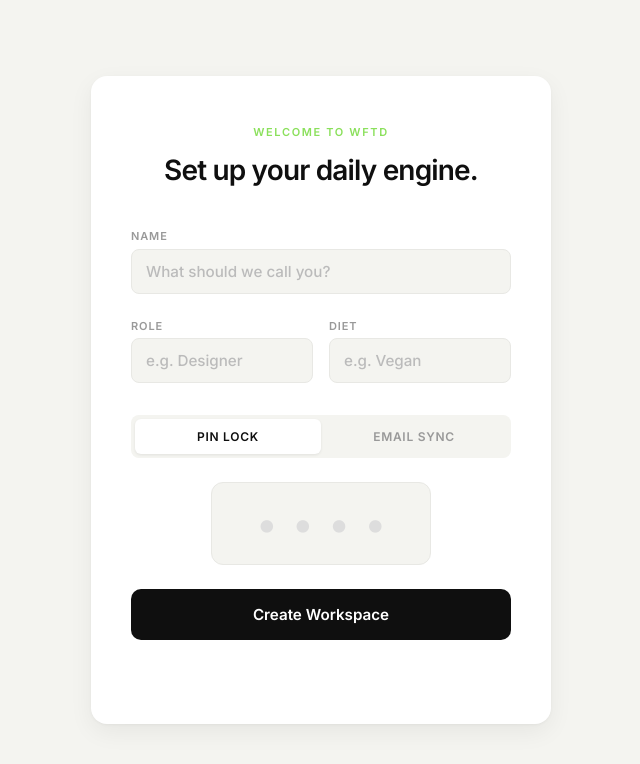
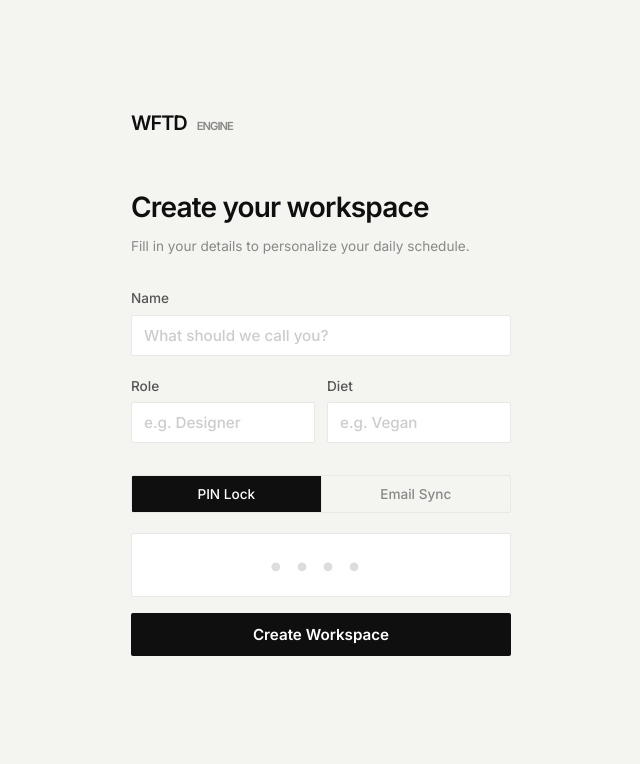
Before and after one commit to Danhand5555/wftd, a website built with Vite: page index.html in a window 1280 px wide. Shown: the whole page, without its empty margins (319-959 px from the left). Built offline with nearby package versions, Linux system fonts and the light colour scheme; no server answers.

Commit message:
Auth redesign: match app identity with sharp borders, brand mark, standard form inputs, editorial layout

```diff
--- a/index.html
+++ b/index.html
@@ -27,53 +27,53 @@
     <!-- Main Container -->
     <main class="app-container">
 
-        <!-- Auth Screen (Niche Lifestyle Aesthetic) -->
+        <!-- Auth Screen -->
         <section id="auth-view" class="auth-overlay">
             <div class="auth-box">
                 <div id="auth-signup-layer">
-                    <header class="auth-header">
-                        <span class="auth-kicker">Welcome to WFTD</span>
-                        <h1 class="auth-title">Set up your daily engine.</h1>
-                    </header>
+                    <div class="auth-brand">WFTD <span>Engine</span></div>
+                    <h1 class="auth-heading">Create your workspace</h1>
+                    <p class="auth-desc">Fill in your details to personalize your daily schedule.</p>
 
-                    <div class="profile-stack">
-                        <div class="auth-input-group">
-                            <label>Name</label>
-                            <input type="text" id="auth-alias-input" class="niche-input"
-                                placeholder="What should we call you?" autocomplete="off">
+                    <div class="auth-form-stack">
+                        <div class="auth-field">
+                            <label for="auth-alias-input">Name</label>
+                            <input type="text" id="auth-alias-input" placeholder="What should we call you?"
+                                autocomplete="off">
                         </div>
-
-                        <div style="display: grid; grid-template-columns: 1fr 1fr; gap: 16px;">
-                            <div class="auth-input-group">
-                                <label>Role</label>
-                                <input type="text" id="auth-job-input" class="niche-input" placeholder="e.g. Designer"
-                                    autocomplete="off">
+                        <div class="auth-row">
+                            <div class="auth-field">
+                                <label for="auth-job-input">Role</label>
+                                <input type="text" id="auth-job-input" placeholder="e.g. Designer" autocomplete="off">
                             </div>
-                            <div class="auth-input-group">
-                                <label>Diet</label>
-                                <input type="text" id="auth-food-input" class="niche-input" placeholder="e.g. Vegan"
-                                    autocomplete="off">
+                            <div class="auth-field">
+                                <label for="auth-food-input">Diet</label>
+                                <input type="text" id="auth-food-input" placeholder="e.g. Vegan" autocomplete="off">
                             </div>
                         </div>
                     </div>
 
-                    <div class="auth-switch">
+                    <div class="auth-method-toggle">
                         <button type="button" class="switch-btn active" data-target="mode-pin">PIN Lock</button>
                         <button type="button" class="switch-btn" data-target="mode-email">Email Sync</button>
                     </div>
 
                     <div id="mode-pin" class="tab-content active">
-                        <div class="pin-niche-container">
+                        <div class="auth-pin-wrap">
                             <input type="password" id="auth-pin-setup" class="pin-entry" maxlength="4"
                                 placeholder="••••" inputmode="numeric">
-                            <button type="button" class="btn-niche-main" id="btn-auth-signup">Create Workspace</button>
+                            <button type="button" class="btn-auth-primary" id="btn-auth-signup">Create
+                                Workspace</button>
                         </div>
                     </div>
 
                     <div id="mode-email" class="tab-content">
-                        <div class="pin-niche-container">
-                            <input type="email" id="auth-email-input" class="niche-input" placeholder="your@email.com">
-                            <button type="button" class="btn-niche-main" id="btn-magic-signup"><i data-lucide="sparkles"
+                        <div class="auth-pin-wrap">
+                            <div class="auth-field">
+                                <label for="auth-email-input">Email</label>
+                                <input type="email" id="auth-email-input" placeholder="your@email.com">
+                            </div>
+                            <button type="button" class="btn-auth-primary" id="btn-magic-signup"><i data-lucide="mail"
                                     style="width:16px;height:16px;display:inline-block;vertical-align:middle;margin-right:6px;"></i>Send
                                 Magic Link</button>
                         </div>
@@ -81,37 +81,38 @@
                 </div>
 
                 <div id="auth-login-layer" class="hide">
-                    <header class="auth-header">
-                        <span class="auth-kicker" id="auth-welcome-back">Workspace Locked</span>
-                        <h1 class="auth-title">Resume your routine.</h1>
-                    </header>
+                    <div class="auth-brand">WFTD <span>Engine</span></div>
+                    <h1 class="auth-heading" id="auth-welcome-back">Welcome back</h1>
+                    <p class="auth-desc">Enter your credentials to resume.</p>
 
-                    <div class="auth-switch">
-                        <button type="button" class="switch-btn active" data-target="login-mode-pin">By PIN</button>
-                        <button type="button" class="switch-btn" data-target="login-mode-email">By Email</button>
+                    <div class="auth-method-toggle">
+                        <button type="button" class="switch-btn active" data-target="login-mode-pin">PIN</button>
+                        <button type="button" class="switch-btn" data-target="login-mode-email">Email</button>
                     </div>
 
                     <div id="login-mode-pin" class="tab-content active">
-                        <div class="pin-niche-container">
+                        <div class="auth-pin-wrap">
                             <input type="password" id="auth-pin-login" class="pin-entry" maxlength="4"
                                 placeholder="••••" inputmode="numeric">
-                            <button type="button" class="btn-niche-main" id="btn-auth-login">Unlock Workspace</button>
+                            <button type="button" class="btn-auth-primary" id="btn-auth-login">Unlock</button>
                         </div>
                     </div>
 
                     <div id="login-mode-email" class="tab-content">
-                        <div class="pin-niche-container">
-                            <input type="email" id="auth-email-login" class="niche-input"
-                                placeholder="email@address.com" style="text-align: center; font-size: 24px;">
-                            <button type="button" class="btn-niche-main" id="btn-magic-login"><i data-lucide="sparkles"
-                                    style="width:16px;height:16px;display:inline-block;vertical-align:middle;margin-right:6px;"></i>Instant
-                                Login</button>
+                        <div class="auth-pin-wrap">
+                            <div class="auth-field">
+                                <label for="auth-email-login">Email</label>
+                                <input type="email" id="auth-email-login" placeholder="your@email.com">
+                            </div>
+                            <button type="button" class="btn-auth-primary" id="btn-magic-login"><i data-lucide="mail"
+                                    style="width:16px;height:16px;display:inline-block;vertical-align:middle;margin-right:6px;"></i>Send
+                                Login Link</button>
                         </div>
                     </div>
 
                     <div class="auth-footer">
-                        <button type="button" class="btn-ghost reset-btn" id="btn-auth-reset">System Reset / Switch
-                            Account</button>
+                        <button type="button" class="btn-ghost reset-btn" id="btn-auth-reset">Reset / Switch
+                            account</button>
                     </div>
                 </div>
 
--- a/styles.css
+++ b/styles.css
@@ -49,205 +49,211 @@
 .auth-overlay {
     position: fixed;
     inset: 0;
-    background-color: var(--clr-surface);
+    background: var(--clr-paper);
     display: flex;
     align-items: center;
     justify-content: center;
     z-index: 1000;
-    overflow-y: auto;
-    padding: 24px;
+    padding: var(--space-24);
 }
 
 .auth-box {
     width: 100%;
-    max-width: 460px;
-    background: var(--clr-paper);
-    border-radius: 16px;
-    padding: 48px 40px;
-    box-shadow: 0 1px 3px rgba(0, 0, 0, 0.04), 0 8px 24px rgba(0, 0, 0, 0.06);
-    animation: auth-fade-in 0.8s var(--ease-fluid);
-}
-
-@keyframes auth-fade-in {
-    from {
-        opacity: 0;
-        transform: translateY(12px);
-    }
-
-    to {
-        opacity: 1;
-        transform: translateY(0);
-    }
-}
-
-/* Header */
-.auth-header {
-    text-align: center;
-    margin-bottom: 40px;
-}
-
-.auth-kicker {
-    font-size: 11px;
+    max-width: 380px;
+}
+
+/* Brand */
+.auth-brand {
+    font-weight: 900;
+    font-size: var(--tx-lg);
+    letter-spacing: -0.05em;
+    margin-bottom: 48px;
+}
+
+.auth-brand span {
+    font-size: var(--tx-tiny);
     text-transform: uppercase;
-    letter-spacing: 0.15em;
-    color: var(--clr-brand-dim);
-    font-weight: var(--wght-bold);
-    margin-bottom: 12px;
+    font-weight: var(--wght-bold);
+    color: #888;
+    margin-left: 6px;
+}
+
+/* Heading */
+.auth-heading {
+    font-size: var(--tx-xl);
+    font-weight: var(--wght-bold);
+    letter-spacing: -0.03em;
+    margin-bottom: 8px;
+}
+
+.auth-desc {
+    font-size: var(--tx-sm);
+    color: #888;
+    margin-bottom: 32px;
+}
+
+/* Form */
+.auth-form-stack {
+    display: flex;
+    flex-direction: column;
+    gap: 20px;
+    margin-bottom: 32px;
+}
+
+.auth-field label {
     display: block;
-}
-
-.auth-title {
-    font-size: clamp(22px, 4vw, 28px);
-    font-weight: var(--wght-bold);
-    letter-spacing: -0.03em;
-    line-height: 1.3;
-    color: var(--clr-ink);
-}
-
-/* Profile Form */
-.profile-stack {
-    display: flex;
-    flex-direction: column;
-    gap: 24px;
-    margin-bottom: 32px;
-}
-
-.auth-input-group {
-    display: flex;
-    flex-direction: column;
-    gap: 4px;
-}
-
-.auth-input-group label {
-    font-size: 11px;
-    font-weight: var(--wght-bold);
-    text-transform: uppercase;
-    color: #999;
-    letter-spacing: 0.08em;
-}
-
-.niche-input {
+    font-size: var(--tx-sm);
+    font-weight: var(--wght-medium);
+    color: #555;
+    margin-bottom: 6px;
+}
+
+.auth-field input {
     width: 100%;
-    background: var(--clr-surface);
+    padding: 10px 12px;
     border: 1px solid var(--clr-chrome);
-    border-radius: 8px;
-    padding: 12px 14px;
+    border-radius: var(--radii-hard);
     font-size: var(--tx-base);
     font-weight: var(--wght-medium);
     color: var(--clr-ink);
-    transition: border-color 0.2s;
-}
-
-.niche-input:focus {
+    background: var(--clr-paper);
+    transition: border-color 0.15s;
+}
+
+.auth-field input:focus {
     outline: none;
-    border-color: var(--clr-brand);
-}
-
-.niche-input::placeholder {
-    color: #bbb;
-}
-
-/* Divider */
-.auth-divider {
+    border-color: var(--clr-ink);
+}
+
+.auth-field input::placeholder {
+    color: #ccc;
+}
+
+.auth-row {
+    display: grid;
+    grid-template-columns: 1fr 1fr;
+    gap: 12px;
+}
+
+/* Tabs */
+.auth-method-toggle {
+    display: flex;
+    border: 1px solid var(--clr-chrome);
+    border-radius: var(--radii-hard);
+    overflow: hidden;
+    margin-bottom: 20px;
+}
+
+.switch-btn {
+    flex: 1;
+    padding: 10px;
+    font-size: var(--tx-sm);
+    font-weight: var(--wght-medium);
+    color: #888;
+    text-align: center;
+    transition: all 0.15s;
+    border-right: 1px solid var(--clr-chrome);
+}
+
+.switch-btn:last-child {
+    border-right: none;
+}
+
+.switch-btn.active {
+    background: var(--clr-ink);
+    color: var(--clr-paper);
+}
+
+.tab-content {
+    display: none;
+}
+
+.tab-content.active {
+    display: block;
+}
+
+/* PIN */
+.auth-pin-wrap {
+    display: flex;
+    flex-direction: column;
+    gap: 16px;
+}
+
+.pin-entry {
+    width: 100%;
+    padding: 14px 12px;
+    border: 1px solid var(--clr-chrome);
+    border-radius: var(--radii-hard);
+    font-size: 28px;
+    text-align: center;
+    letter-spacing: 12px;
+    font-weight: var(--wght-bold);
+    color: var(--clr-ink);
+    background: var(--clr-paper);
+    outline: none;
+    transition: border-color 0.15s;
+}
+
+.pin-entry:focus {
+    border-color: var(--clr-ink);
+}
+
+.pin-entry::placeholder {
+    color: #ddd;
+    letter-spacing: 12px;
+}
+
+/* Buttons */
+.btn-auth-primary {
+    width: 100%;
+    padding: 12px;
+    background: var(--clr-ink);
+    color: var(--clr-paper);
+    font-size: var(--tx-base);
+    font-weight: var(--wght-bold);
+    border: none;
+    border-radius: var(--radii-hard);
+    cursor: pointer;
+    transition: background 0.15s;
+}
+
+.btn-auth-primary:hover {
+    background: #333;
+}
+
+/* Separator */
+.auth-or {
+    display: flex;
+    align-items: center;
+    gap: 12px;
+    margin: 24px 0;
+    color: #ccc;
+    font-size: var(--tx-sm);
+}
+
+.auth-or::before,
+.auth-or::after {
+    content: '';
+    flex: 1;
     height: 1px;
     background: var(--clr-chrome);
-    margin: 8px 0;
-}
-
-/* Method Switch */
-.auth-switch {
-    display: flex;
-    background: var(--clr-surface);
-    border-radius: 8px;
-    padding: 4px;
-    margin-bottom: 24px;
-}
-
-.switch-btn {
-    flex: 1;
-    padding: 10px 0;
-    font-size: 12px;
-    font-weight: var(--wght-bold);
-    text-transform: uppercase;
-    letter-spacing: 0.06em;
-    color: #999;
-    border-radius: 6px;
-    text-align: center;
-    transition: all 0.2s;
-}
-
-.switch-btn.active {
-    background: var(--clr-paper);
-    color: var(--clr-ink);
-    box-shadow: 0 1px 3px rgba(0, 0, 0, 0.08);
-}
-
-/* Tabs */
-.tab-content {
-    display: none;
-    flex-direction: column;
-}
-
-.tab-content.active {
-    display: flex;
-}
-
-/* PIN */
-.pin-niche-container {
-    display: flex;
-    flex-direction: column;
-    align-items: center;
-    gap: 24px;
-}
-
-.pin-entry {
-    font-size: 40px;
-    text-align: center;
-    letter-spacing: 16px;
-    font-weight: var(--wght-bold);
-    color: var(--clr-ink);
-    border: 1px solid var(--clr-chrome);
-    background: var(--clr-surface);
-    border-radius: 12px;
-    width: 100%;
-    max-width: 220px;
-    padding: 16px 16px 16px 32px;
-    outline: none;
-    transition: border-color 0.2s;
-}
-
-.pin-entry:focus {
-    border-color: var(--clr-brand);
-}
-
-.pin-entry::placeholder {
-    color: #ddd;
-}
-
-/* CTA */
-.btn-niche-main {
-    width: 100%;
-    background: var(--clr-ink);
-    color: var(--clr-paper);
-    padding: 16px 24px;
-    border-radius: 10px;
-    font-size: var(--tx-base);
-    font-weight: var(--wght-bold);
-    transition: all 0.2s;
-    border: none;
-    cursor: pointer;
-}
-
-.btn-niche-main:hover {
-    background: #222;
 }
 
 /* Footer */
 .auth-footer {
     margin-top: 32px;
-    padding-top: 20px;
+    padding-top: 16px;
     border-top: 1px solid var(--clr-chrome);
-    text-align: center;
+}
+
+.auth-footer button {
+    font-size: var(--tx-sm);
+    color: #888;
+    font-weight: var(--wght-medium);
+}
+
+.auth-footer button:hover {
+    color: var(--clr-ink);
 }
 
 .w-full {
```
